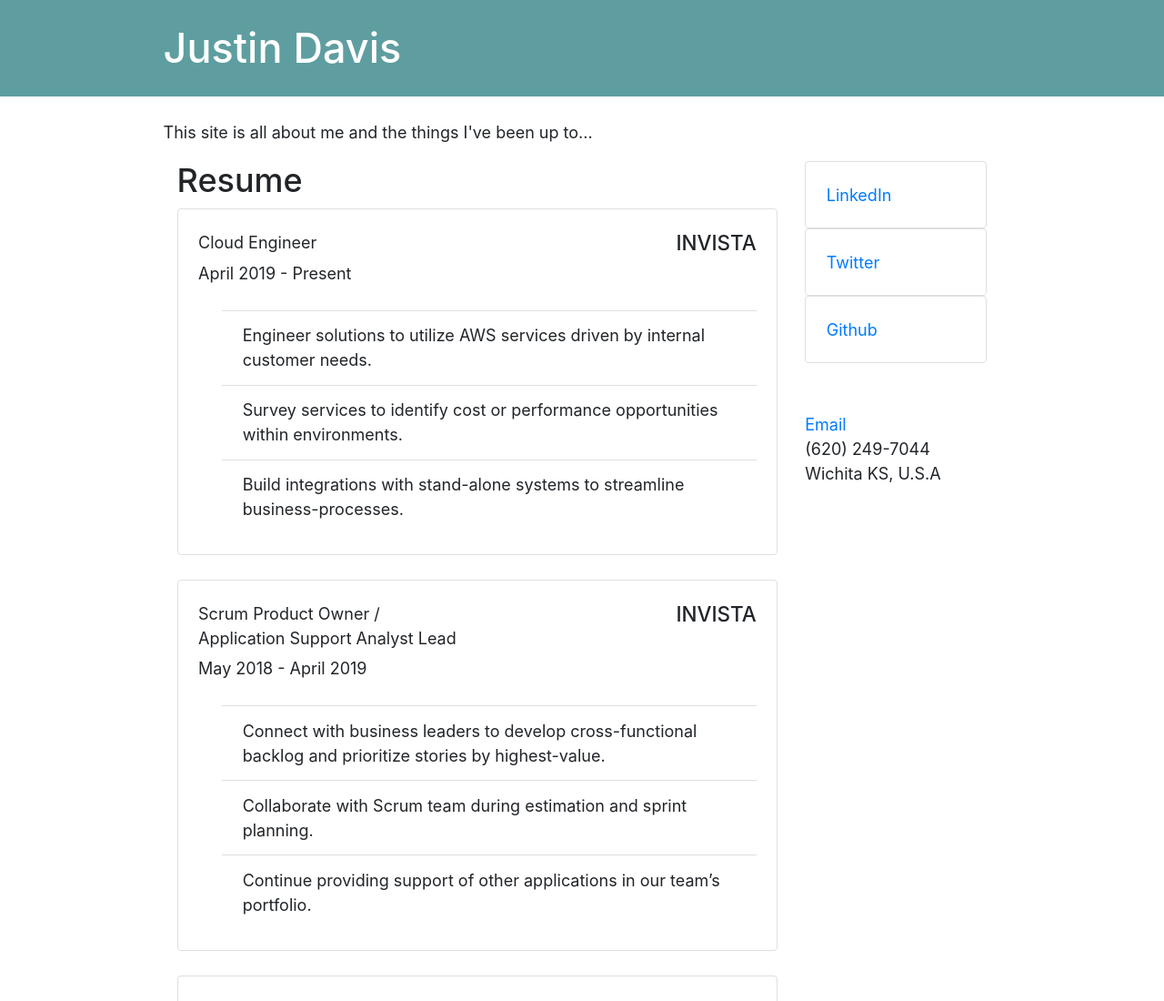
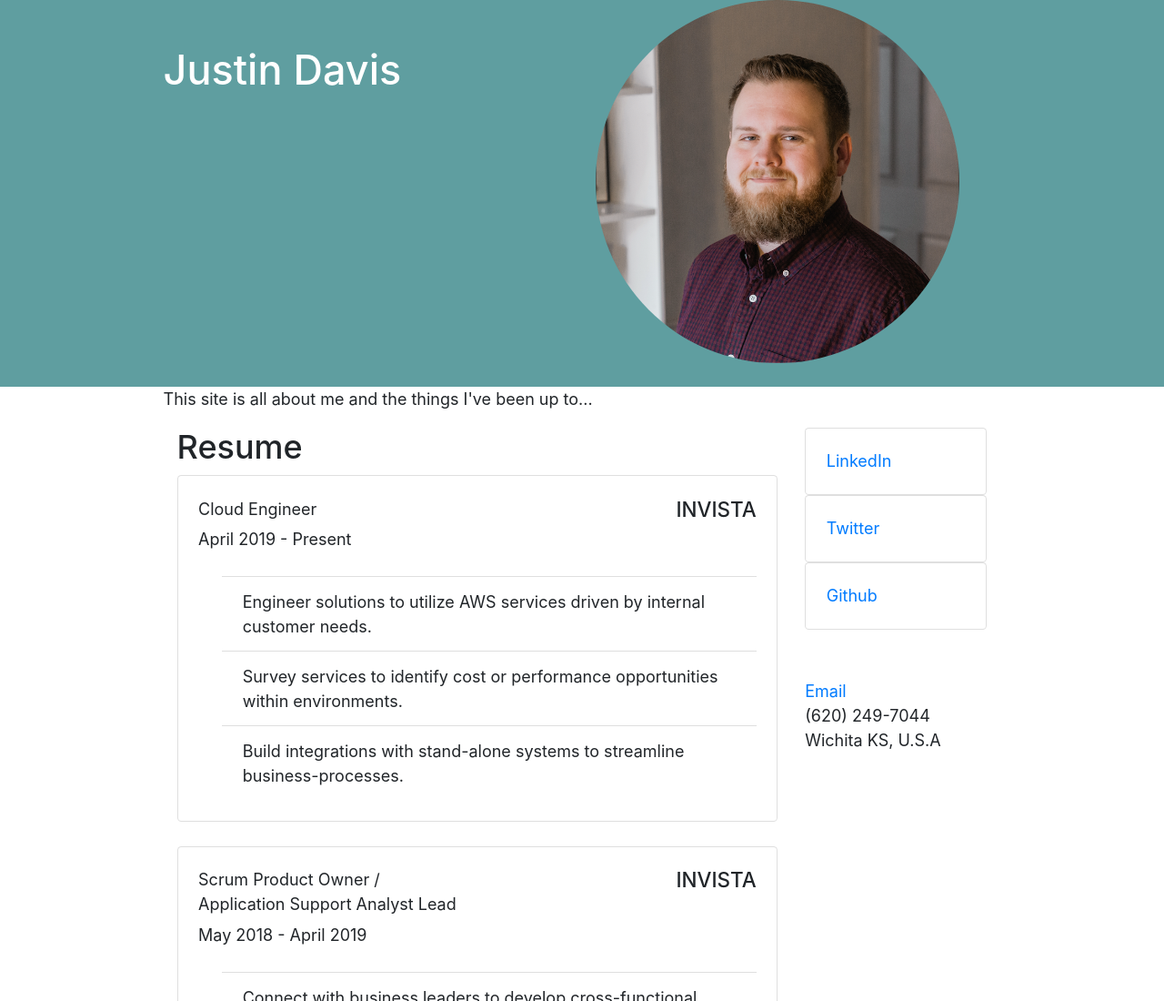
Before and after one commit to JustinDDavis/justinddavis.com, a Gatsby site: page / in a window 1280 px wide. Shown: the top 1100 px of the page at 91% size. Built offline with nearby package versions, Linux system fonts and the light colour scheme; Gatsby itself is replaced by a stand-in of ours.

Commit message:
adding image next to header

```diff
--- a/src/components/header.js
+++ b/src/components/header.js
@@ -1,22 +1,28 @@
 import { Link } from "gatsby"
 import PropTypes from "prop-types"
 import React from "react"
+
+import JustinImage from "../components/justin_headshot"
+
+import { Container, Row, Col } from 'reactstrap';
 
 const Header = ({ siteTitle }) => (
   <header
     style={{
       background: `cadetblue`,
-      marginBottom: `1.45rem`,
       }}
   >
-    <div
-      style={{
+    <Container style={{
       margin: `0 auto`,
       maxWidth: 960,
-        padding: `1.45rem 1.0875rem`,
-      }}
-    >
-      <h1 style={{ margin: 0 }}>
+      padding: `0px 1.0875rem 1.45rem`,
+      paddingTop: 0,
+    }}>
+    <Row>
+
+      <Col>
+        <div>
+          <h1 style={{ marginTop: 50 }}>
             <Link
               to="/"
               style={{
@@ -28,6 +34,17 @@ const Header = ({ siteTitle }) => (
             </Link>
           </h1>
         </div>
+      </Col>
+      <Col>
+        <div
+          style={{
+            maxWidth: 400
+          }}>
+          <JustinImage />
+        </div>
+    </Col>
+    </Row>
+    </Container>
   </header>
 )
 
--- /dev/null
+++ b/src/components/justin_headshot.js
@@ -0,0 +1,32 @@
+import React from "react"
+import { useStaticQuery, graphql } from "gatsby"
+import Img from "gatsby-image"
+
+/*
+ * This component is built using `gatsby-image` to automatically serve optimized
+ * images with lazy loading and reduced file sizes. The image is loaded using a
+ * `useStaticQuery`, which allows us to load the image from directly within this
+ * component, rather than having to pass the image data down from pages.
+ *
+ * For more information, see the docs:
+ * - `gatsby-image`: https://gatsby.dev/gatsby-image
+ * - `useStaticQuery`: https://www.gatsbyjs.org/docs/use-static-query/
+ */
+
+const JustinImage = () => {
+  const data = useStaticQuery(graphql`
+    query {
+      placeholderImage: file(relativePath: { eq: "Headshot1.png" }) {
+        childImageSharp {
+          fluid(maxWidth: 400) {
+            ...GatsbyImageSharpFluid
+          }
+        }
+      }
+    }
+  `)
+
+  return <Img fluid={data.placeholderImage.childImageSharp.fluid} style={{ borderRadius: 400/1, }}/>
+}
+
+export default JustinImage
```
Also changed, not shown: README.md. Lines whose indentation alone changed are shown as unchanged.
